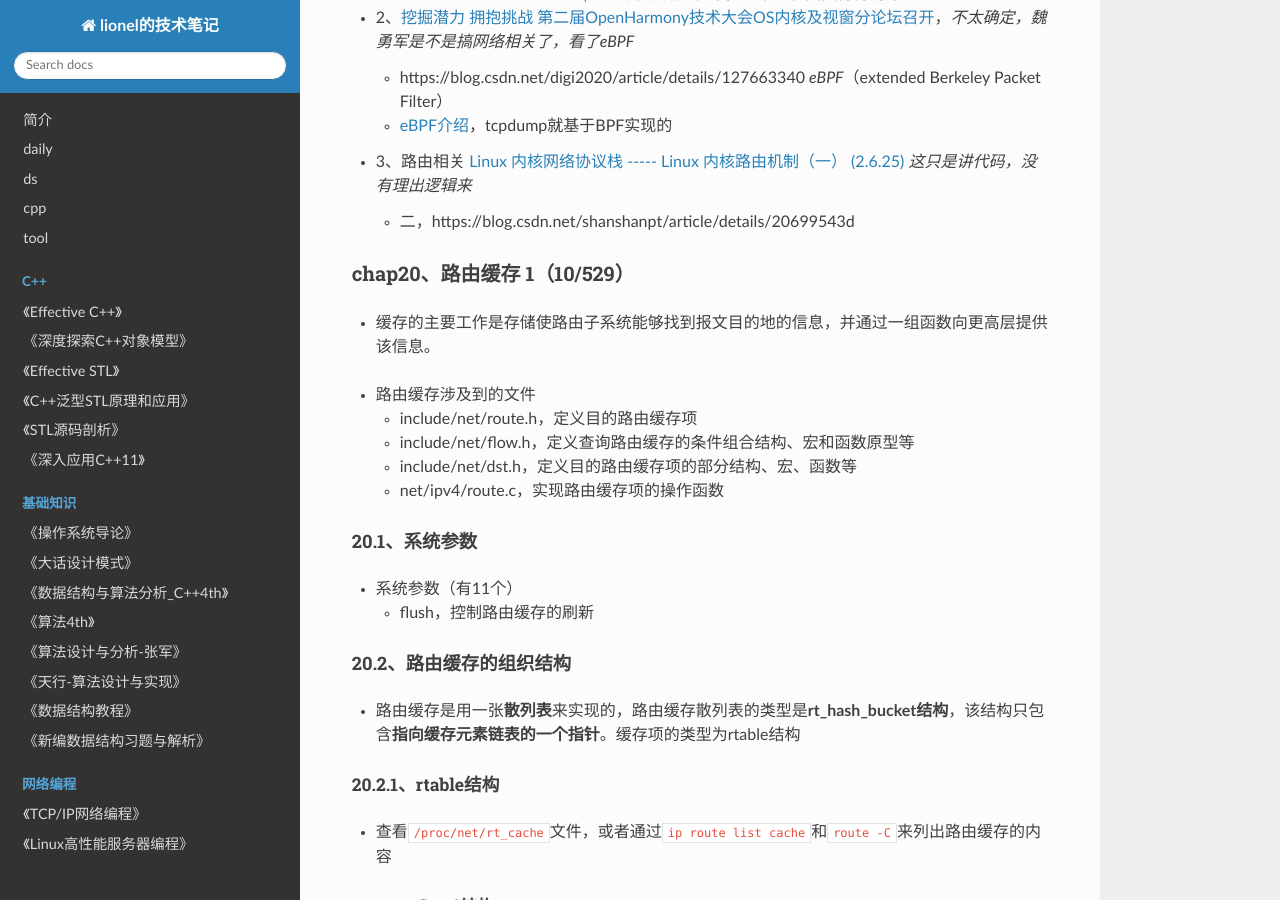
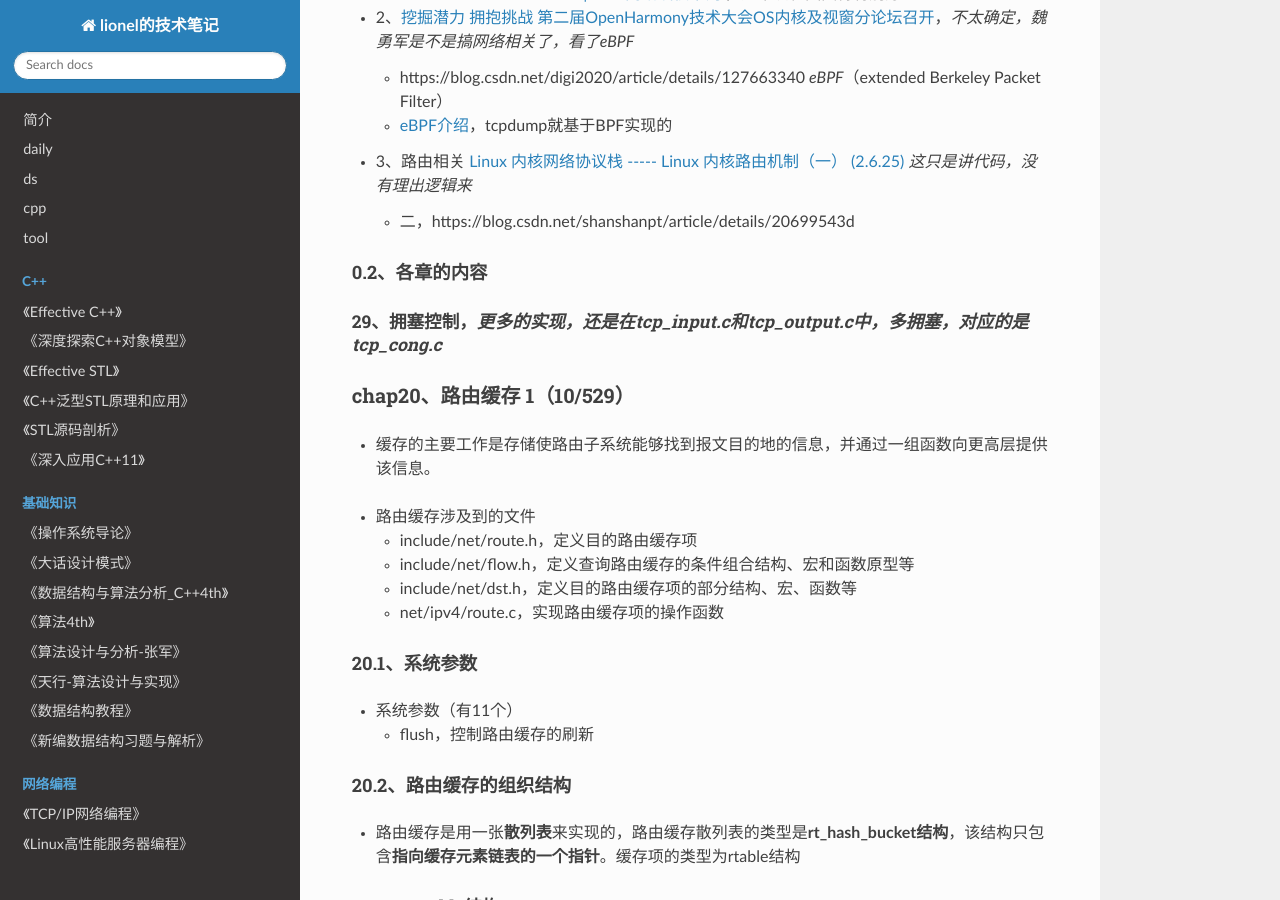
Before and after one commit to wolflion/booknotes, an MkDocs documentation site: the page built from docs/10network/Linux内核源码剖析-tcpip实现(下).md, in a window 1280 px wide and 900 px high, scrolled down 953 px. Built offline with MkDocs 1.6.1, drawn with Linux system fonts in a browser that asks for light colours; nearby versions of some CDN libraries; some of the changed text lies outside the part shown.

Commit message:
Update Linux内核源码剖析-tcpip实现(下).md

```diff
--- a/docs/10network/Linux内核源码剖析-tcpip实现(下).md
+++ b/docs/10network/Linux内核源码剖析-tcpip实现(下).md
@@ -33,6 +33,10 @@
   + [eBPF介绍](https://blog.csdn.net/ss810540895/article/details/129710256)，tcpdump就基于BPF实现的
 + 3、路由相关 [Linux 内核网络协议栈 ----- Linux 内核路由机制（一） (2.6.25)](https://blog.csdn.net/shanshanpt/article/details/19918171)  *这只是讲代码，没有理出逻辑来*
   + 二，https://blog.csdn.net/shanshanpt/article/details/20699543d
+
+#### 0.2、各章的内容
+
+##### 29、拥塞控制，*更多的实现，还是在tcp_input.c和tcp_output.c中，多拥塞，对应的是tcp_cong.c*
 
 ### chap20、路由缓存  1（10/529）
 
```
Also changed, not shown: other parts of docs/10network/Linux内核源码剖析-tcpip实现(下).md (+0 -6 lines).
